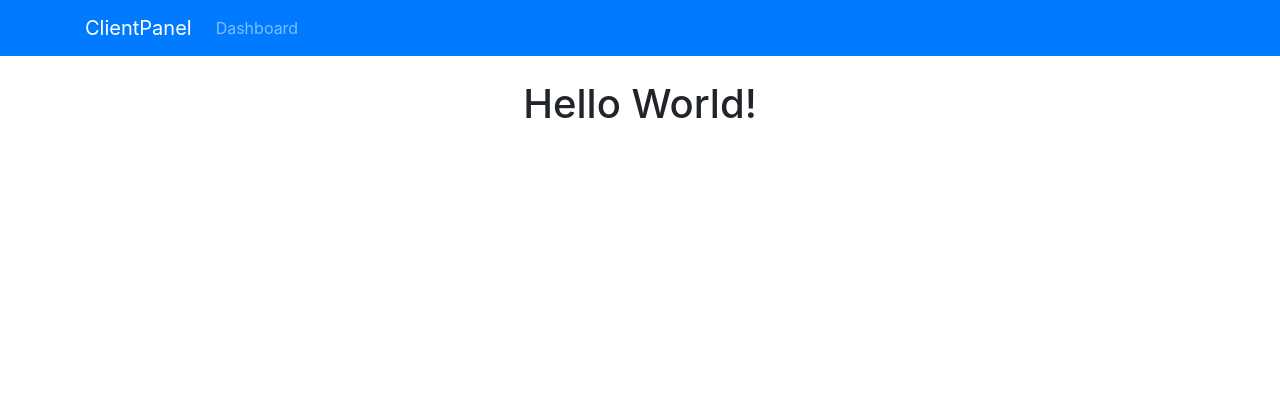
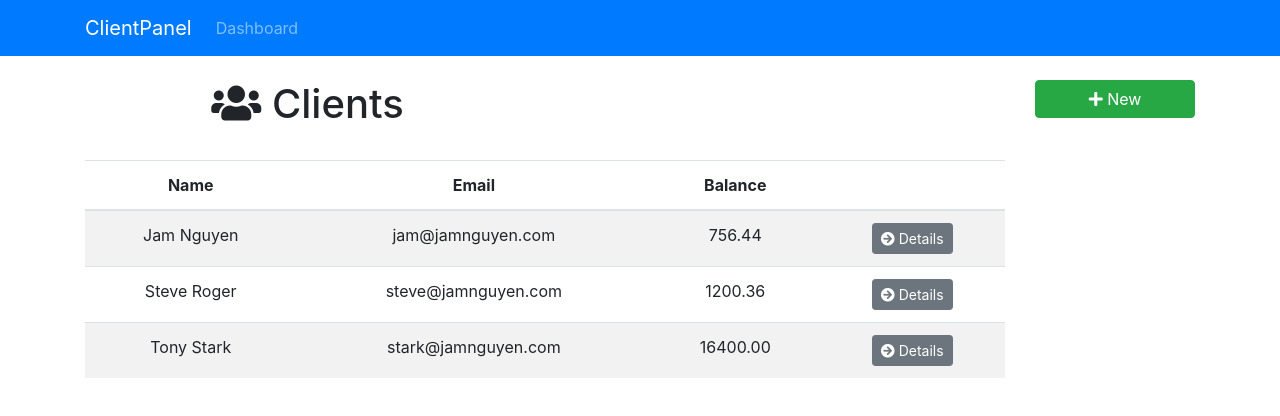
Before and after one commit to jamnguyen/react-client-panel, a React (Create React App) app: page / in a window 1280 px wide. Shown: the top 416 px of the page. Built offline with nearby package versions, Linux system fonts and the light colour scheme.

Commit message:
Init Dashboard with Clients Component.

```diff
--- a/src/App.js
+++ b/src/App.js
@@ -2,6 +2,7 @@
 import { BrowserRouter as Router, Route, Switch } from 'react-router-dom';
 import './App.css';
 import AppNavbar from './layout/AppNavbar';
+import Dashboard from './layout/Dashboard';
 
 class App extends Component {
   render() {
@@ -10,7 +11,9 @@
         <div className="App">
           <AppNavbar />
           <div className="container">
-            <h1>Hello World!</h1>
+            <Switch>
+              <Route exact path="/" component={ Dashboard } />
+            </Switch>
           </div>
         </div>
       </Router>
--- a/src/clients/Clients.js
+++ b/src/clients/Clients.js
@@ -0,0 +1,87 @@
+import React, { Component } from 'react';
+import { Link } from 'react-router-dom';
+
+class Clients extends Component {
+  state = {
+    clients: [
+      {
+        id: '1',
+        firstName: 'Jam',
+        lastName: 'Nguyen',
+        email: 'jam@jamnguyen.com',
+        phone: '111-111-0000',
+        balance: '756.4356'
+      },
+      {
+        id: '2',
+        firstName: 'Steve',
+        lastName: 'Roger',
+        email: 'steve@jamnguyen.com',
+        phone: '111-111-0001',
+        balance: '1200.36'
+      },
+      {
+        id: '3',
+        firstName: 'Tony',
+        lastName: 'Stark',
+        email: 'stark@jamnguyen.com',
+        phone: '111-111-0002',
+        balance: '16400'
+      },
+    ]
+  }
+
+  render() {
+    if (this.state.clients) {
+      const clientRows = this.state.clients.map(client => {
+        return (
+          <tr key={ client.id }>
+            <td>{ client.firstName } { client.lastName }</td>
+            <td>{ client.email }</td>
+            <td>{ parseFloat(client.balance).toFixed(2) }</td>
+            <td>
+              <Link className="btn btn-secondary btn-sm" to={ `/client/${client.id}` }>
+                <i className="fas fa-arrow-circle-right"></i> Details
+              </Link>
+            </td>
+          </tr>
+        );
+      });
+
+      return (
+        <React.Fragment>
+          {/* Title */}
+          <div className="row mb-4">
+            <div className="col-md-6">
+              <h1><i className="fas fa-users"></i> Clients</h1>
+            </div>
+            <div className="col-md-6">
+              {/* Total balance */}
+            </div>
+          </div>
+          {/* Clients table */}
+          <table className="table table-striped">
+            <thead className="thead-inverse">
+              <tr>
+              <th>Name</th>
+              <th>Email</th>
+              <th>Balance</th>
+              <th />
+              </tr>
+            </thead>
+            <tbody>
+              { clientRows }
+            </tbody>
+          </table>
+
+        </React.Fragment>
+      );
+    } else {
+      return (
+        <div>Loading...</div>
+      );
+    }
+  }
+}
+
+export default Clients;
--- a/src/layout/AppNavbar.js
+++ b/src/layout/AppNavbar.js
@@ -15,7 +15,7 @@
             data-toggle="collapse"
             data-target="#navbarMain"
           >
-            <span className="navbar-toggle-icon"><i class="fas fa-bars"></i></span>
+            <span className="navbar-toggle-icon"><i className="fas fa-bars"></i></span>
           </button>
           <div className="collapse navbar-collapse" id="navbarMain">
             <ul className="navbar-nav mr-auto">
--- a/src/layout/Dashboard.js
+++ b/src/layout/Dashboard.js
@@ -0,0 +1,20 @@
+import React, { Component } from 'react';
+import Sidebar from './Sidebar';
+import Clients from '../clients/Clients';
+
+class Dashboard extends Component {
+  render() {
+    return (
+      <div className="row">
+        <div className="col-md-10">
+          <Clients />
+        </div>
+        <div className="col-md-2">
+          <Sidebar />
+        </div>
+      </div>
+    )
+  }
+}
+
+export default Dashboard;
--- a/src/layout/Sidebar.js
+++ b/src/layout/Sidebar.js
@@ -0,0 +1,17 @@
+import React, { Component } from 'react';
+import { Link } from 'react-router-dom';
+
+class Sidebar extends Component {
+  render() {
+    return (
+      <Link
+        className="btn btn-success btn-block"
+        to="/client/add"
+      >
+        <i className="fas fa-plus"></i> New
+      </Link>
+    );
+  }
+}
+
+export default Sidebar;
```
